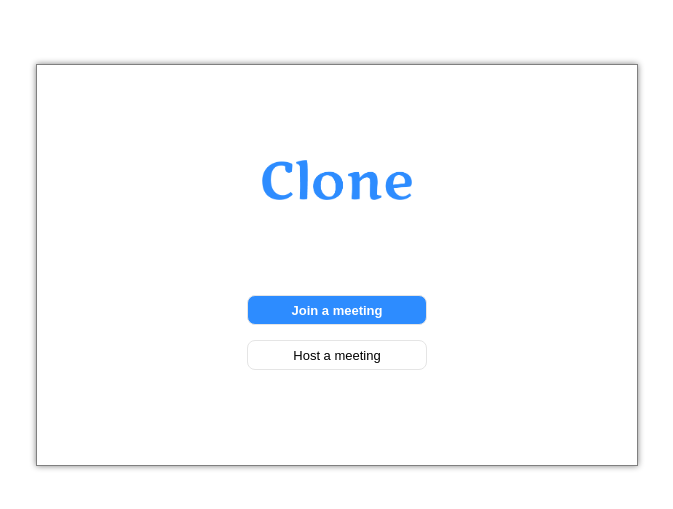
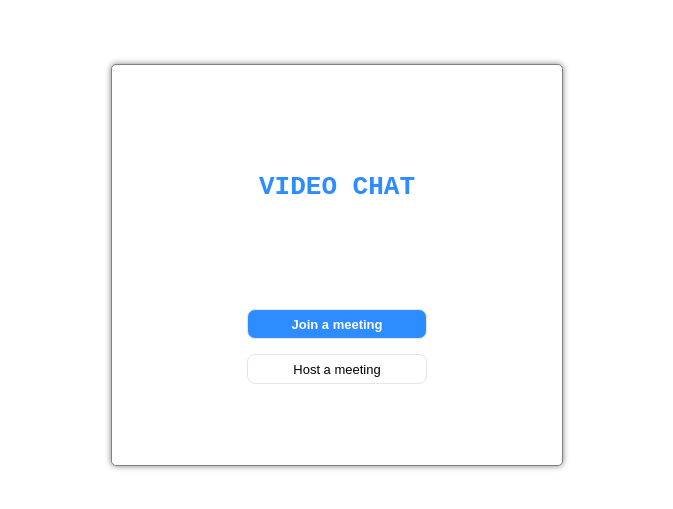
Before and after one commit to stivenjsdev/video-chat-front, a React (Create React App) app: page / in a window 1280 px wide. Shown: the part 135-644 px from the top of the page, without its empty margins (303-976 px from the left). Built offline with nearby package versions, Linux system fonts and the light colour scheme; no server answers.

Commit message:
add logo string

```diff
--- a/src/IntroductionPage/IntroductionPage.css
+++ b/src/IntroductionPage/IntroductionPage.css
@@ -7,7 +7,7 @@
 }
 
 .introduction_page_panel {
-  width: 600px;
+  width: 450px;
   height: 400px;
   background-color: white;
   border: 1px solid grey;
@@ -16,10 +16,19 @@
   flex-direction: column;
   align-items: center;
   justify-content: space-evenly;
+  border-radius: 5px;
 }
 
 .introduction_page_image {
   width: 150px;
+}
+
+.logo_string {
+  font-family: monospace;
+  text-transform: uppercase;
+  font-size: 26px;
+  font-weight: bold;
+  color: #2d8cff;
 }
 
 .connecting_buttons_container {
--- a/src/IntroductionPage/IntroductionPage.js
+++ b/src/IntroductionPage/IntroductionPage.js
@@ -1,5 +1,4 @@
 import React, { useEffect } from "react";
-import logo from "../resources/images/logo.png";
 
 import { connect } from "react-redux";
 import { setIsRoomHost } from "../store/actions";
@@ -15,7 +14,8 @@ const IntroductionPage = ({ setIsRoomHostAction }) => {
   return (
     <div className="introduction_page_container">
       <div className="introduction_page_panel">
-        <img className="introduction_page_image" src={logo} alt="logo"></img>
+        {/* <img className="introduction_page_image" src={logo} alt="logo"></img> */}
+        <p className="logo_string">Video Chat</p>
         <ConnectingButtons />
       </div>
     </div>
--- a/src/JoinRoomPage/JoinRoomContent.js
+++ b/src/JoinRoomPage/JoinRoomContent.js
@@ -10,7 +10,6 @@ import { getRoomExists } from "../utils/api";
 import ErrorMessage from "./ErrorMessage";
 import JoinRoomButtons from "./JoinRoomButtons";
 import JoinRoomInputs from "./JoinRoomInputs";
-import OnlyWithAudioCheckbox from "./OnlyWithAudioCheckbox";
 
 const JoinRoomContent = (props) => {
   const {
@@ -68,10 +67,10 @@ const JoinRoomContent = (props) => {
         setNameValue={setNameValue}
         isRoomHost={isRoomHost}
       />
-      <OnlyWithAudioCheckbox
+      {/* <OnlyWithAudioCheckbox
         setConnectOnlyWithAudio={setConnectOnlyWithAudioAction}
         connectOnlyWithAudio={connectOnlyWithAudio}
-      />
+      /> */}
       <ErrorMessage errorMessage={errorMessage} />
       <JoinRoomButtons
         handleJoinRoom={handleJoinRoom}
```
